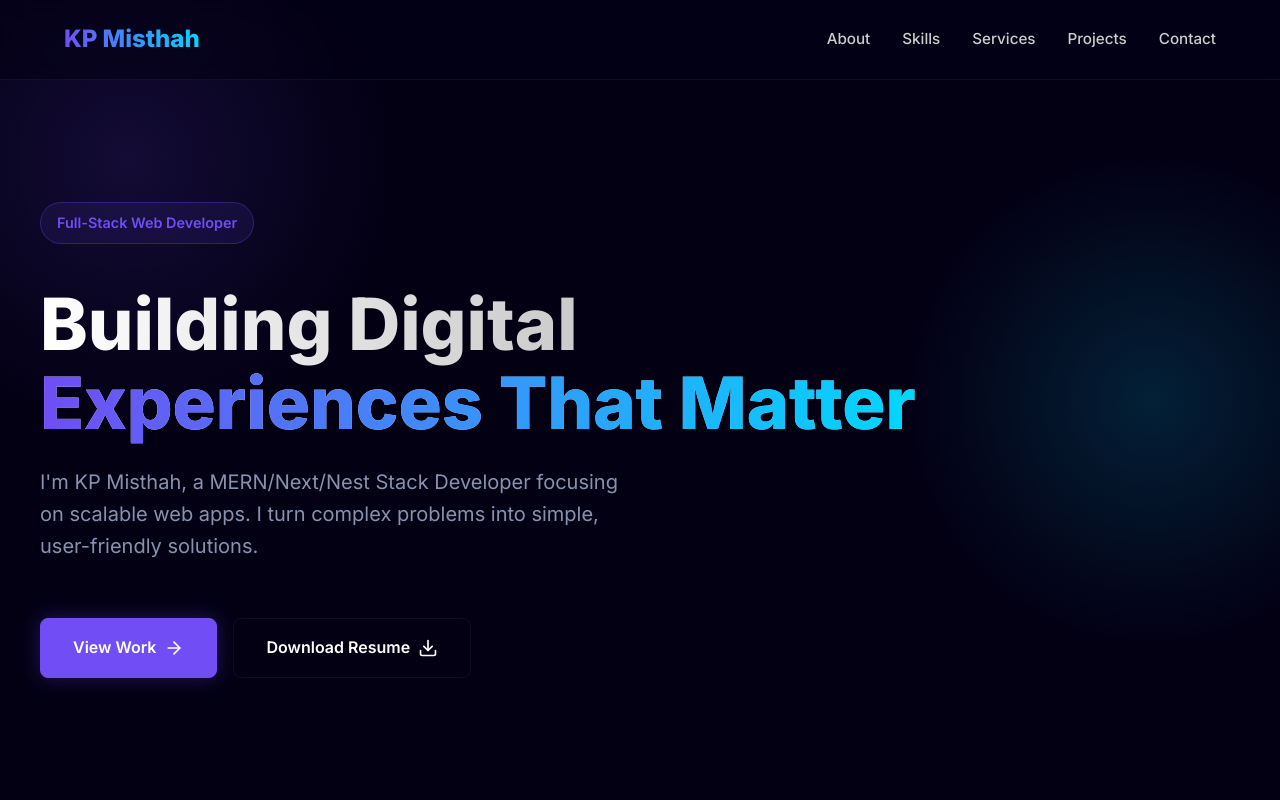
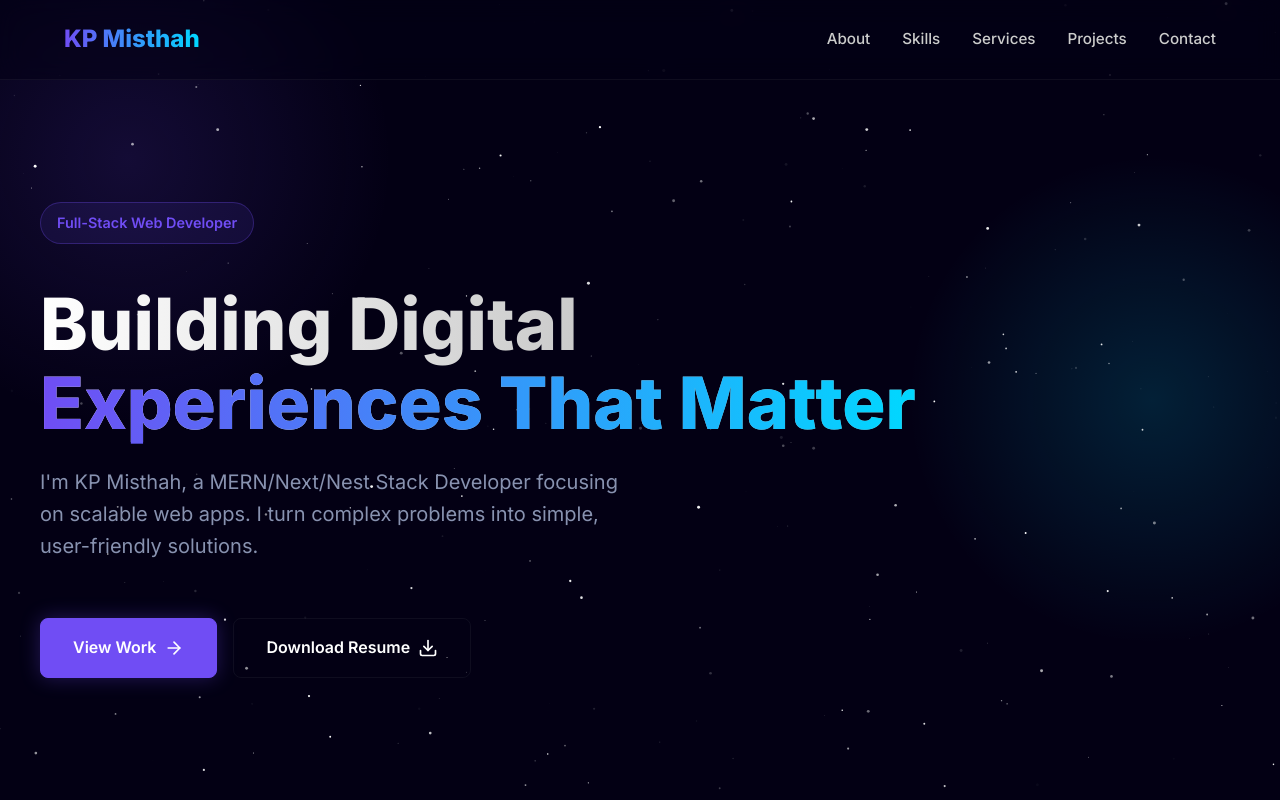
Before and after one commit to kpmisthah/kp-portfolio, a Next.js app: page / in a window 1280 px wide. Shown: the top 800 px of the page. Built offline with nearby package versions, Linux system fonts and the light colour scheme.

Commit message:
fix: adjust z-index ensuring star background visibility

```diff
--- a/src/app/layout.tsx
+++ b/src/app/layout.tsx
@@ -19,7 +19,9 @@ export default function RootLayout({
     <html lang="en">
       <body className={inter.className}>
         <StarBackground />
-        {children}
+        <div style={{ position: 'relative', zIndex: 10 }}>
+          {children}
+        </div>
       </body>
     </html>
   );
--- a/src/components/StarBackground.tsx
+++ b/src/components/StarBackground.tsx
@@ -166,7 +166,7 @@ const StarBackground = () => {
                 left: 0,
                 width: "100%",
                 height: "100%",
-                zIndex: -1, // Behind everything
+                zIndex: 1, // Changed from -1 to 1 to ensure visibility over body background
                 pointerEvents: "none",
                 background: "transparent", // Let the CSS gradient show through
             }}
```
